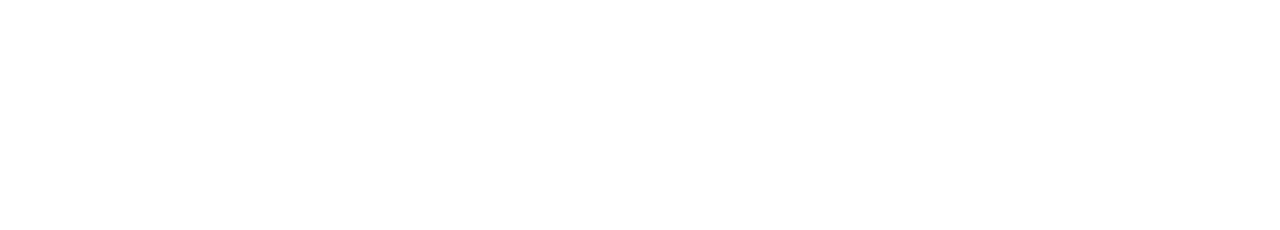
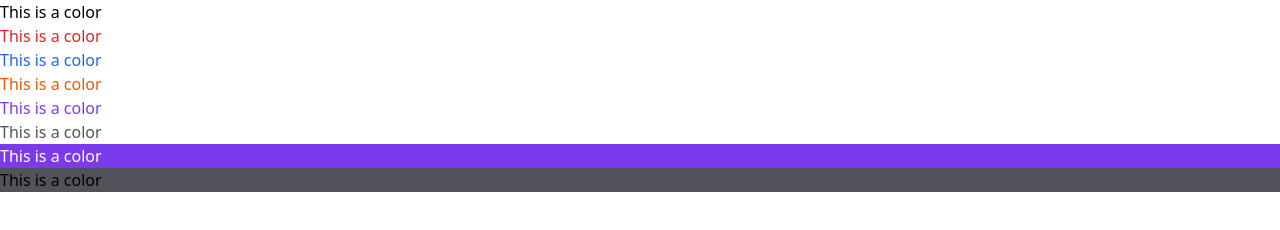
Before and after one commit to esfar2/tailwind-practice, a plain HTML site: page 02-colors/index.html in a window 1280 px wide. Drawn offline with nearby package versions, Linux system fonts and the light colour scheme.

Commit message:
added index.html

```diff
--- a/02-colors/index.html
+++ b/02-colors/index.html
@@ -12,9 +12,15 @@
     <!-- white, black, red, green, blue, orange, yellow, purple, lime, emerald, teal, cyan, indigo, violet, fuchsia, pink, rose, sky, gray, slate, zinc, neutral, stone, amber,  -->
 
     <!-- Text Colors -->
-
+    <p class="text-black">This is a color</p>
+    <p class="text-red-600">This is a color</p>
+    <p class="text-blue-600">This is a color</p>
+    <p class="text-orange-600">This is a color</p>
+    <p class="text-violet-600">This is a color</p>
+    <p class="text-zinc-600">This is a color</p>
     <!-- Background Colors -->
-
+    <p class="bg-violet-600 text-white">This is a color</p>
+    <p class="bg-zinc-600">This is a color</p>
     <!-- Text Underline -->
 
     <!-- Border Colors -->
```
Also changed, not shown: 01-utility-first/index.html (+1 -0 lines), 19 - programminghero_tailwind/index.html (added, +18 -0 lines).
